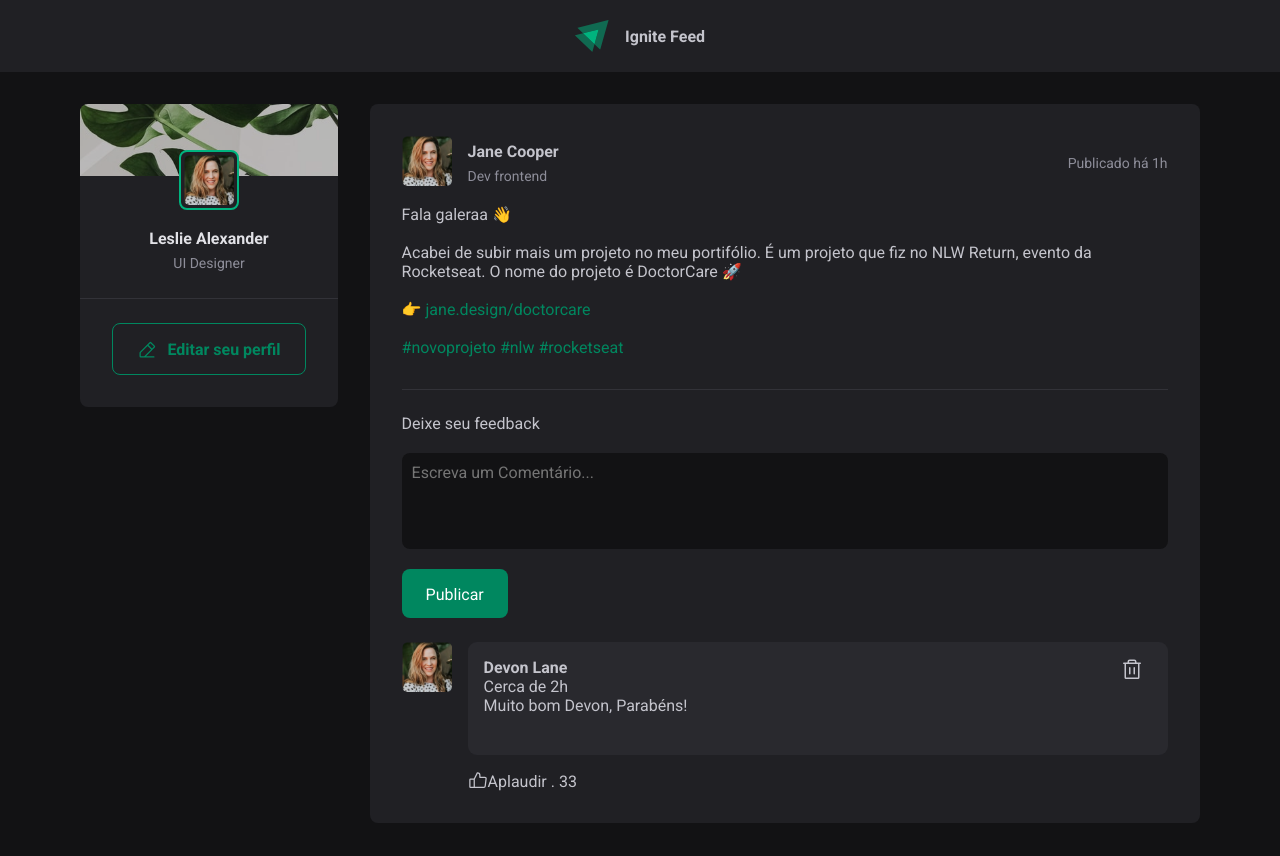
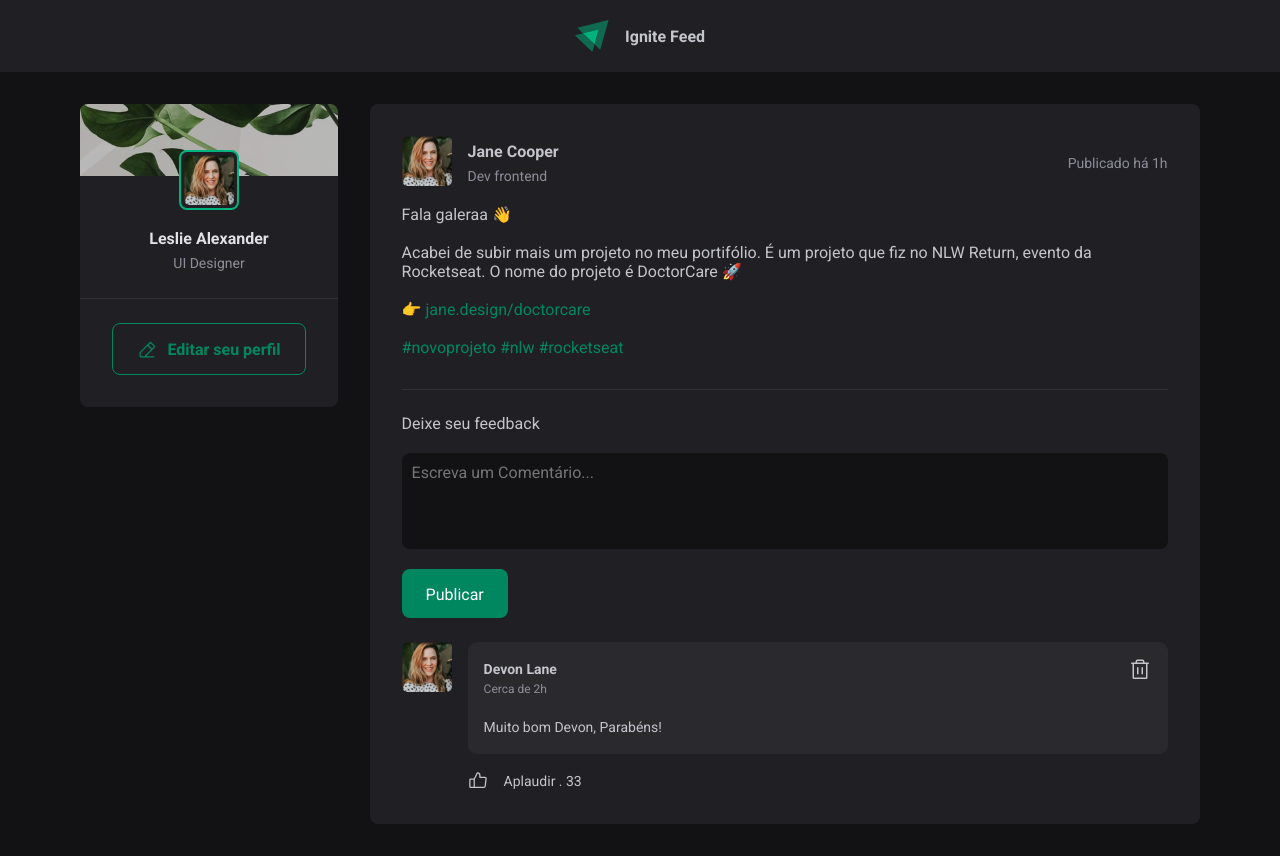
Before and after one commit to mellcosta/ignite-feed, a React (Vite) app: page / in a window 1280 px wide. Built offline with nearby package versions, Linux system fonts and the light colour scheme.

Commit message:
Comment Layout ✅

```diff
--- a/src/components/Comment.jsx
+++ b/src/components/Comment.jsx
@@ -17,7 +17,7 @@
               <Trash size={24} />
             </a>
           </header>
-          <span>Muito bom Devon, Parabéns!</span>
+          <div>Muito bom Devon, Parabéns!</div>
         </div>
 
         <footer className={styles.likes}>
--- a/src/components/Comment.module.css
+++ b/src/components/Comment.module.css
@@ -1,13 +1,15 @@
 .comment {
   display: flex;
+  font-size: 0.875rem;
+  line-height: 1.6;
+  gap: 1rem;
 }
 .comment section {
   width: 100%;
-  margin-left: 1rem;
 }
 
 .comment .commentContent {
-  padding: 1rem 1.5rem 2.5rem 1rem;
+  padding: 1rem;
   border-radius: 9px;
   background: var(--gray-700);
 }
@@ -17,8 +19,18 @@
   justify-content: space-between;
 }
 
+.commentContent header p {
+  font-size: 0.75rem;
+  color: var(--gray-400);
+}
+
+.commentContent > div {
+  margin-top: 1rem;
+}
+
 .comment .likes {
   display: flex;
   align-items: center;
+  gap: 1rem;
   margin-top: 1rem;
 }
```
